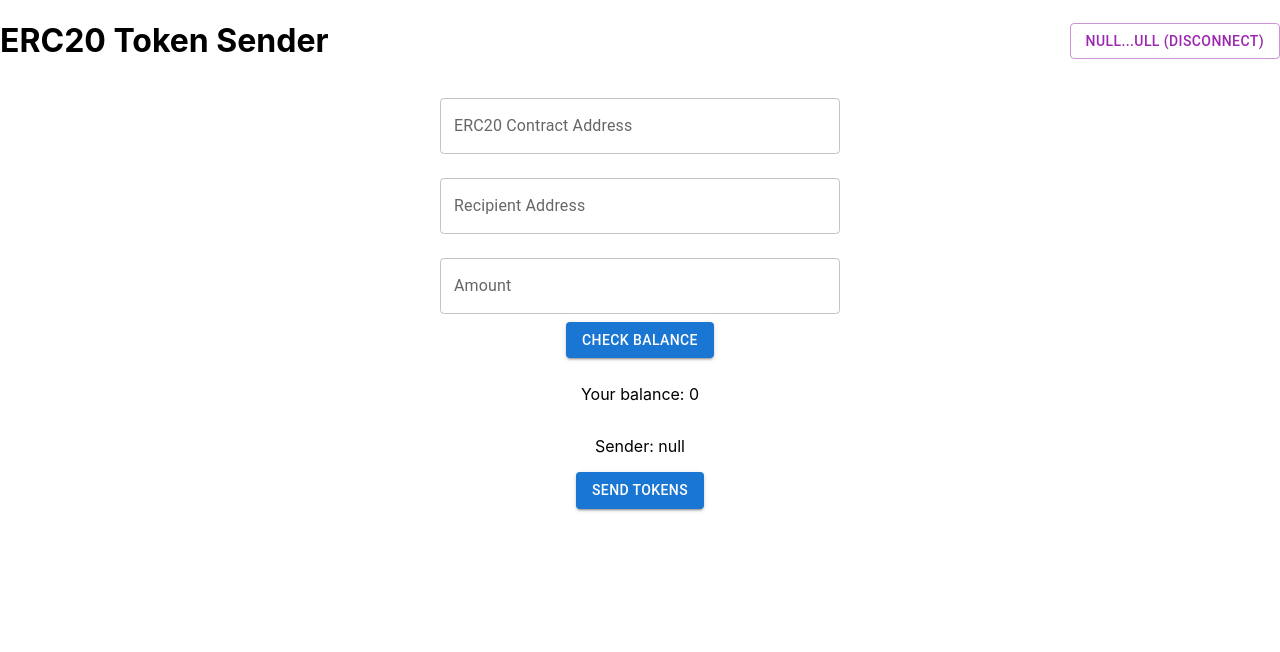
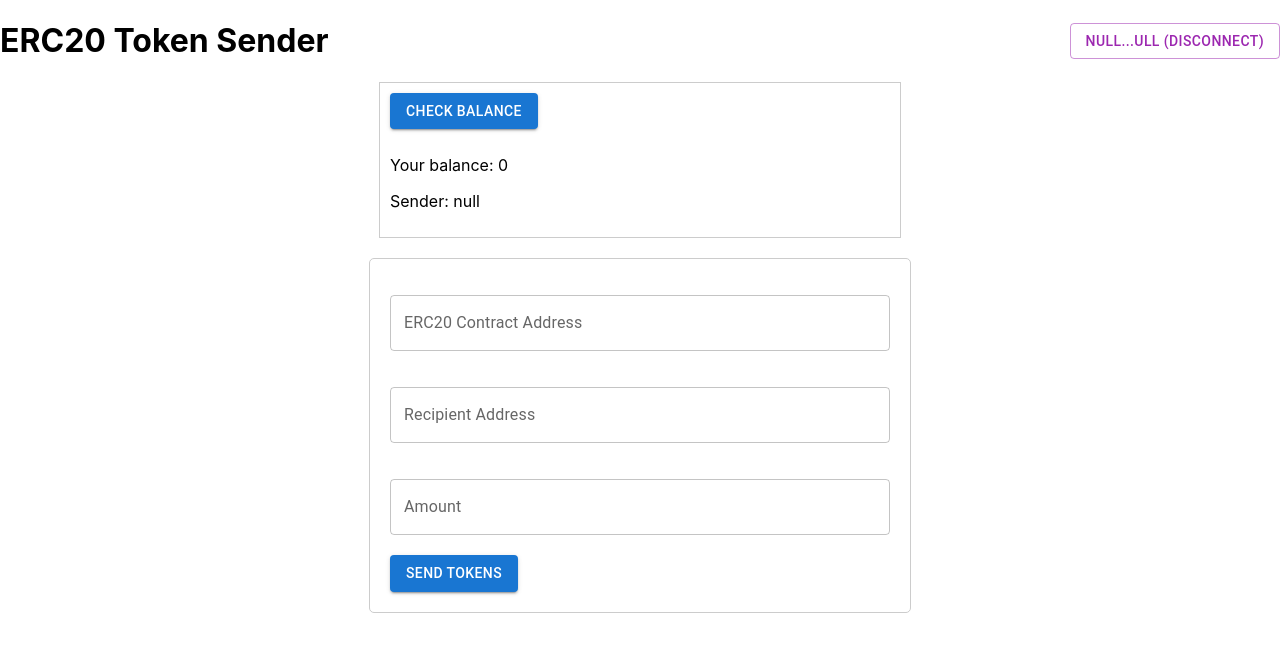
Before and after one commit to defihook/erc20_token_transfer, a React (Create React App) app: page / in a window 1280 px wide. Shown: the top 652 px of the page. Built offline with nearby package versions, Linux system fonts and the light colour scheme.

Commit message:
updated ui

```diff
--- a/src/TokenSender.jsx
+++ b/src/TokenSender.jsx
@@ -21,20 +21,19 @@ function TokenSender({ wallet }) {
   };
 
   const handleCheckBalance = async () => {
-    const {contractAddress } = state;
+
+    const { contractAddress } = state;
+
 
     if (!wallet || !contractAddress) return;
 
     const provider = new ethers.providers.Web3Provider(window.ethereum);
     const signer = provider.getSigner(wallet);
-    console.log(signer)
     const contract = new ethers.Contract(contractAddress, erc20Abi, signer);
 
     try {
       // Fetch token symbol
       const tokenSymbol = await contract.symbol();
-
-      console.log(tokenSymbol)
 
       // Fetch user balance
       const userBalance = await contract.balanceOf(wallet);
@@ -51,6 +50,8 @@ function TokenSender({ wallet }) {
 
   const handleSend = async () => {
     const { wallet, contractAddress, amount, recipient } = state;
+
+
     if (!wallet || !contractAddress || !amount || !recipient) return;
 
     const provider = new ethers.providers.Web3Provider(window.ethereum);
@@ -74,6 +75,14 @@ function TokenSender({ wallet }) {
 
   return (
     <div style={{ display: 'flex', flexDirection: 'column', alignItems: 'center' }}>
+      <div style={{ border: '1px solid #ccc', padding: '10px', marginBottom: '20px', width: '100%', maxWidth: '500px' }}>
+        <Button variant="contained" color="primary" onClick={handleCheckBalance} style={{ marginBottom: '10px' }}>
+          Check Balance
+        </Button>
+        <p>Your balance: {state.balance} {state.tokenSymbol}</p>
+        <p>Sender: {wallet}</p>
+      </div>
+      <div style={{ border: '1px solid #ccc', padding: '20px', borderRadius: '5px', width: '100%', maxWidth: '500px' }}>
         <TextField
           label="ERC20 Contract Address"
           name="contractAddress"
@@ -81,7 +90,7 @@ function TokenSender({ wallet }) {
           onChange={handleChange}
           fullWidth
           margin="normal"
-        sx={{ maxWidth: '400px' }}
+          sx={{ marginBottom: '20px' }}
         />
         <TextField
           label="Recipient Address"
@@ -90,7 +99,7 @@ function TokenSender({ wallet }) {
           onChange={handleChange}
           fullWidth
           margin="normal"
-        sx={{ maxWidth: '400px' }}
+          sx={{ marginBottom: '20px' }}
         />
         <TextField
           label="Amount"
@@ -99,16 +108,12 @@ function TokenSender({ wallet }) {
           onChange={handleChange}
           fullWidth
           margin="normal"
-        sx={{ maxWidth: '400px' }}
+          sx={{ marginBottom: '20px' }}
         />
-      <Button variant="contained" color="primary" onClick={handleCheckBalance} style={{ marginBottom: '10px' }}>
-        Check Balance
-      </Button>
-      <p>Your balance: {state.balance} {state.tokenSymbol}</p> {/* Display token symbol */}
-      <p>Sender: {wallet}</p>
         <Button variant="contained" color="primary" onClick={handleSend}>
           Send Tokens
         </Button>
+      </div>
     </div>
   );
 }
```
Lines whose indentation alone changed are shown as unchanged.
